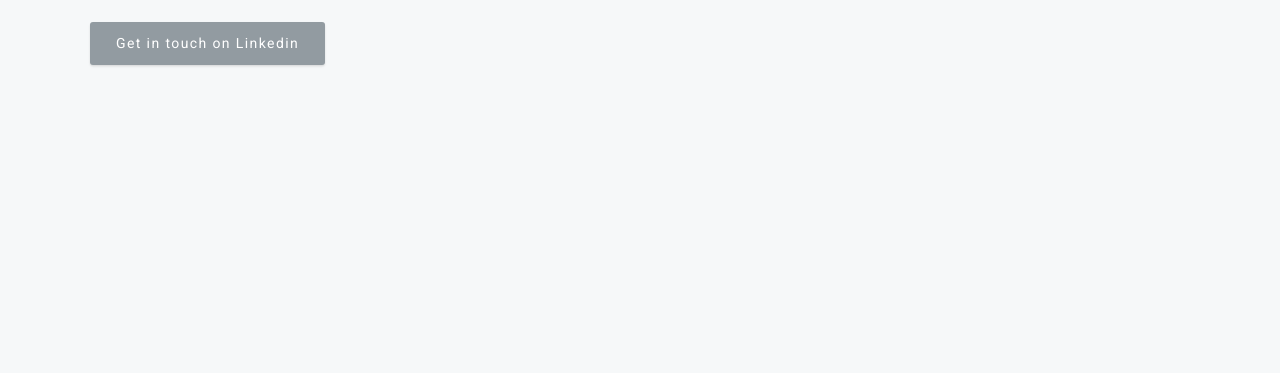
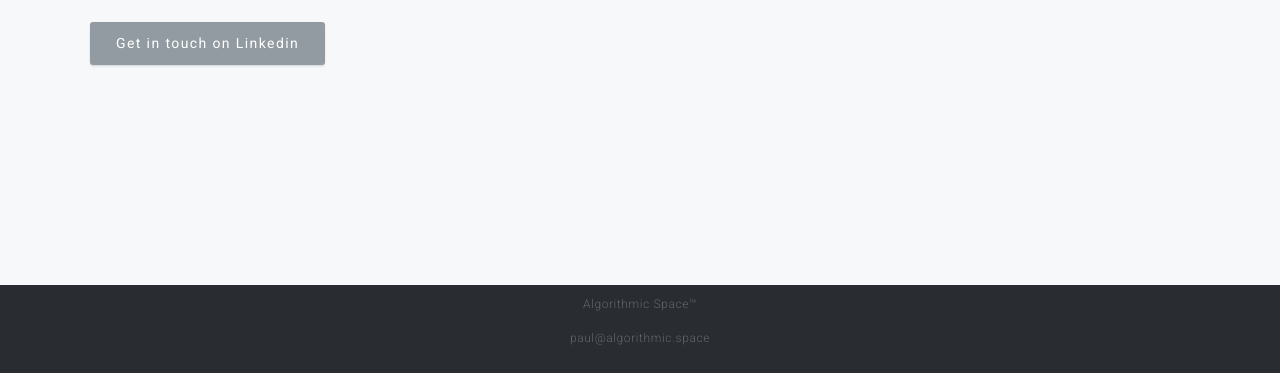
Before and after one commit to algorithmic-space/algorithmic-space.github.io, a plain HTML site: page index.html in a window 1280 px wide. Shown: the part 427-800 px from the top of the page. Drawn offline with nearby package versions, Linux system fonts and the light colour scheme.

Commit message:
Update index.html

```diff
--- a/index.html
+++ b/index.html
@@ -50,7 +50,12 @@
     </div>
   </section>
 
-
+  <footer class="text-center mt-5" style="padding: 10px 0; position: fixed; bottom: 0; width: 100%;">
+    <div class="container" style="max-width: 300px;">
+      <p style="text-align: center;">Algorithmic Space™</p>
+      <p style="text-align: center;">paul@algorithmic.space</p>
+    </div>
+  </footer>
 
 
     <!-- External JavaScripts -->
```
